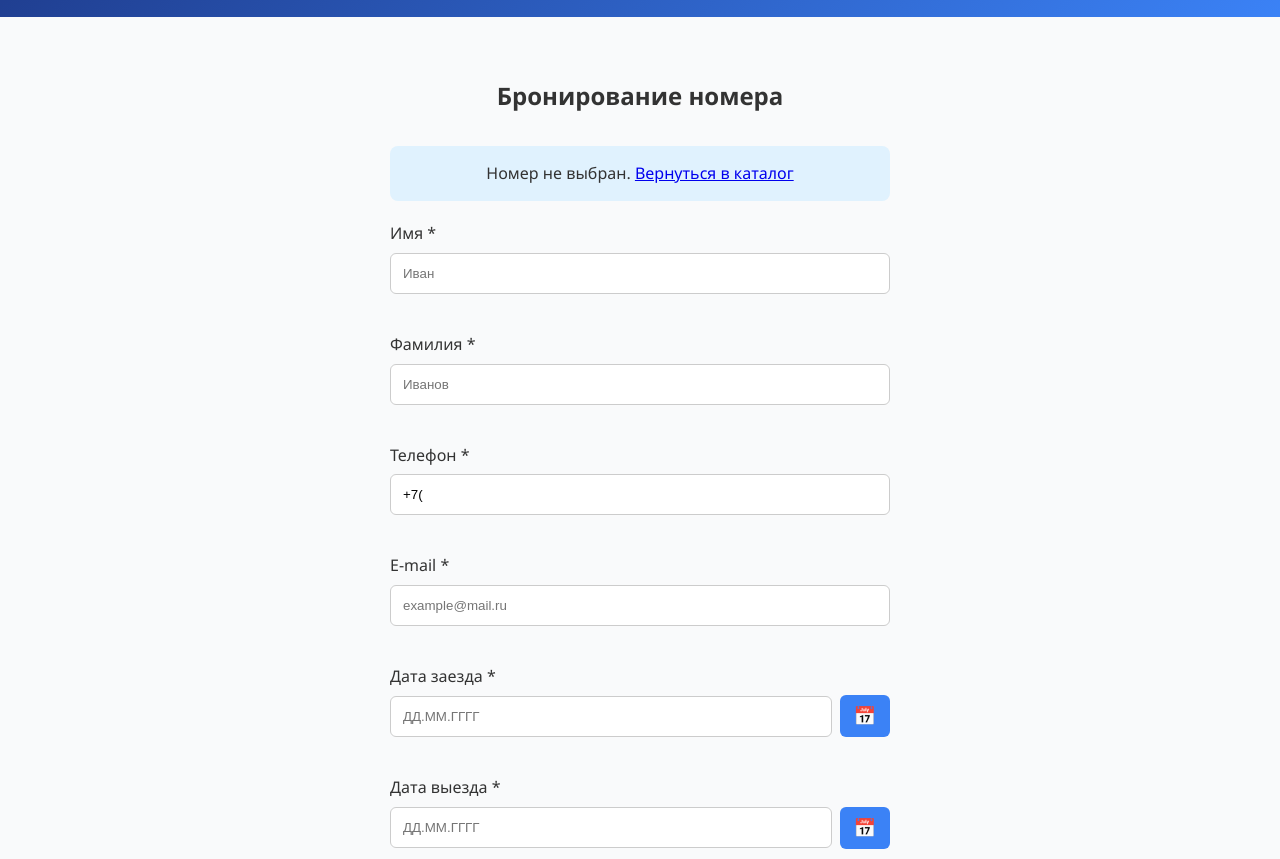
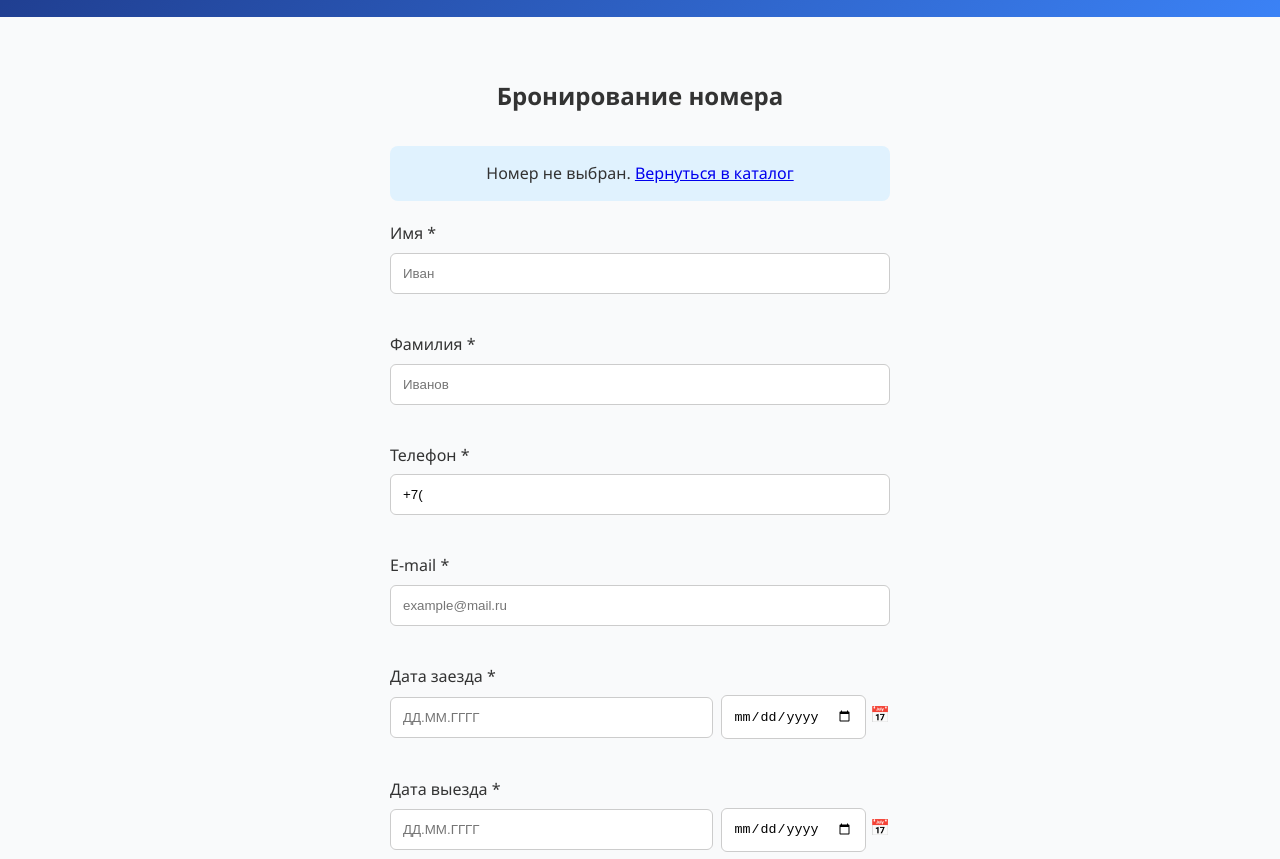
Before and after one commit to Shaike-coder4231/demo-exam, a plain HTML site: page booking.html in a window 1280 px wide. Shown: the part 93-952 px from the top of the page. Drawn offline with Linux system fonts and the light colour scheme.

Commit message:
Update booking.html

```diff
--- a/booking.html
+++ b/booking.html
@@ -46,7 +46,7 @@
 
                     <div class="form-group">
                         <label for="phone">Телефон *</label>
-                        <input type="tel" id="phone" name="phone" placeholder="+7(XXX)XXX-XX-XX">
+                        <input type="text" id="phone" name="phone" placeholder="+7(XXX)XXX-XX-XX" maxlength="16">
                         <span class="error" id="err-phone"></span>
                     </div>
 
@@ -56,24 +56,28 @@
                         <span class="error" id="err-email"></span>
                     </div>
 
-                    <!-- Дата заезда с календарём -->
+                    <!-- Дата заезда -->
                     <div class="form-group">
                         <label>Дата заезда *</label>
                         <div class="date-input-wrapper">
                             <input type="text" id="checkIn" name="checkIn" placeholder="ДД.ММ.ГГГГ" maxlength="10">
-                            <input type="date" id="checkInPicker" class="date-picker-hidden">
-                            <button type="button" class="calendar-btn" onclick="openPicker('checkInPicker')" title="Открыть календарь">📅</button>
+                            <div class="calendar-btn-wrapper">
+                                <input type="date" id="checkInPicker" class="calendar-overlay" tabindex="-1">
+                                <span class="calendar-icon">📅</span>
+                            </div>
                         </div>
                         <span class="error" id="err-checkIn"></span>
                     </div>
 
-                    <!-- Дата выезда с календарём -->
+                    <!-- Дата выезда -->
                     <div class="form-group">
                         <label>Дата выезда *</label>
                         <div class="date-input-wrapper">
                             <input type="text" id="checkOut" name="checkOut" placeholder="ДД.ММ.ГГГГ" maxlength="10">
-                            <input type="date" id="checkOutPicker" class="date-picker-hidden">
-                            <button type="button" class="calendar-btn" onclick="openPicker('checkOutPicker')" title="Открыть календарь">📅</button>
+                            <div class="calendar-btn-wrapper">
+                                <input type="date" id="checkOutPicker" class="calendar-overlay" tabindex="-1">
+                                <span class="calendar-icon">📅</span>
+                            </div>
                         </div>
                         <span class="error" id="err-checkOut"></span>
                     </div>
```
